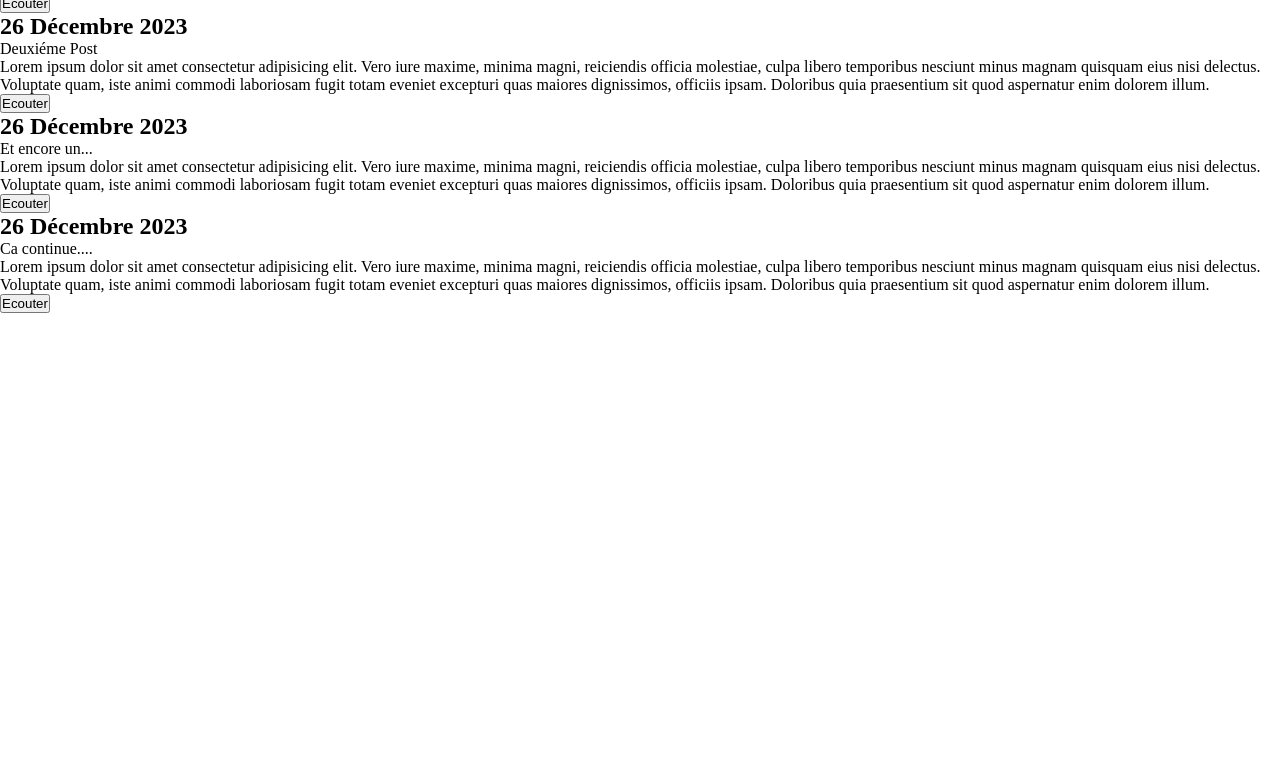
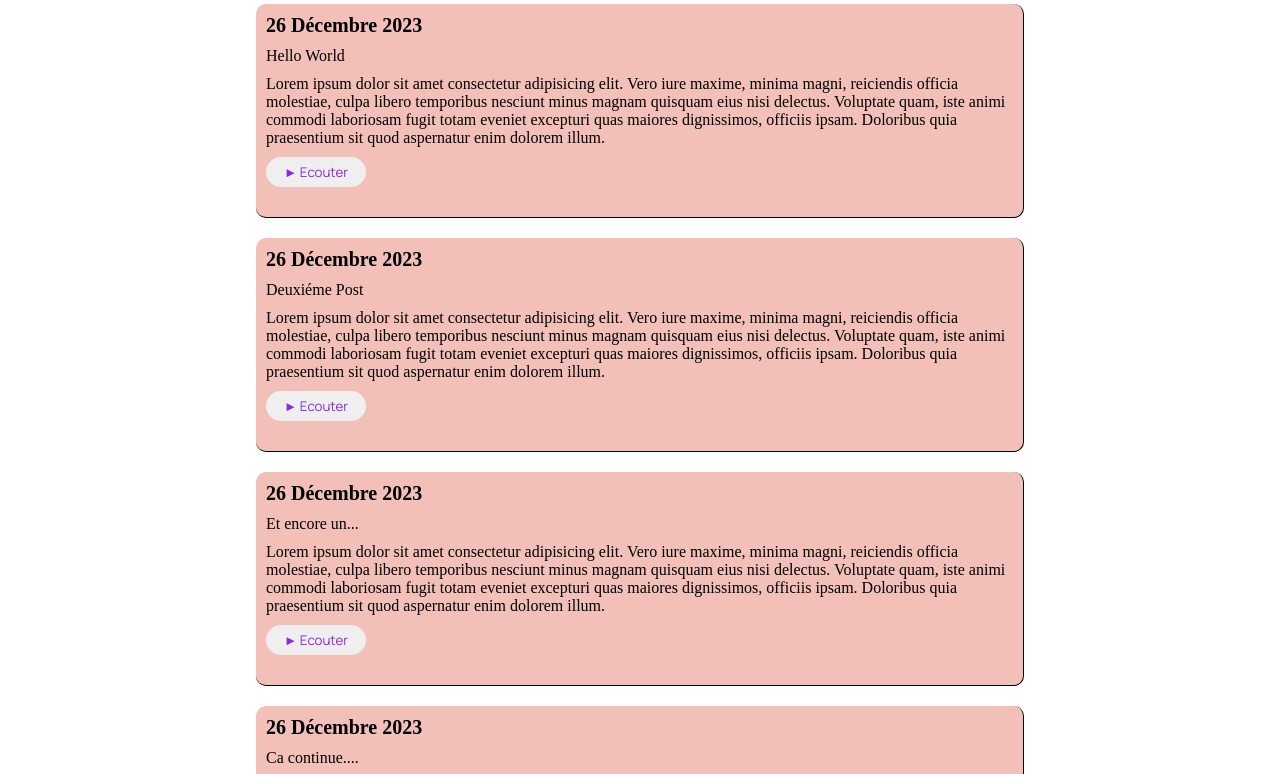
Before and after one commit to Anowond/Projet-Podcast-JS, a plain HTML site: page index.html in a window 1280 px wide. Shown: the part 124-898 px from the top of the page. Before the commit the page ends 800 px from the top, so only its background shows below. Drawn offline with Linux system fonts and the light colour scheme; a web font is replaced by a local one.

Commit message:
TP fait en front pour le fun

```diff
--- a/index.html
+++ b/index.html
@@ -1,14 +1,18 @@
 <!DOCTYPE html>
 <html lang="en">
+
 <head>
     <meta charset="UTF-8">
     <meta name="viewport" content="width=device-width, initial-scale=1.0">
     <link rel="stylesheet" href="./style/index.css">
     <script type="module" src="./scripts/podcasts.js" defer></script>
     <script type="module" src="./scripts/index.js" defer></script>
+    <script type="module" src="./scripts/localstorage.js"></script>
     <title>Podcast</title>
 </head>
+
 <body>
     <h1>Podcast</h1>
 </body>
+
 </html>
--- a/scripts/index.js
+++ b/scripts/index.js
@@ -1,37 +1,51 @@
 import podcasts from "./podcasts.js";
+import { setStorage } from "./localstorage.js";
 
 // Décomposition de l'objbet podcast
-podcasts.map(podcast => {
-    console.log(podcast)
+podcasts.map((podcast, index) => {
 
     // Pour chaque élément, créer une balise dans le fichier HTML
+    let podcastDiv = document.createElement("div")
+    podcastDiv.id = "podcastDiv" + index
+    podcastDiv.classList.add("podcastDiv")
+    document.body.appendChild(podcastDiv)
 
     // Pour la date
     let date = document.createElement("h2")
     date.classList.add("date")
     date.textContent = podcast.date
-    document.body.appendChild(date)
+    podcastDiv.appendChild(date)
 
     // Pour le nom
     let name = document.createElement("p")
     name.classList.add("name")
     name.textContent = podcast.name
-    document.body.appendChild(name)
+    podcastDiv.appendChild(name)
 
     // Pour le contenu
     let content = document.createElement("p")
     content.classList.add("content")
     content.textContent = podcast.content
-    document.body.appendChild(content)
+    podcastDiv.appendChild(content)
 
     // On ajoute également un bouton
     let button = document.createElement("button")
     button.classList.add("button")
+    button.id = "button" + index
     button.textContent = "Ecouter"
-    document.body.appendChild(button)
+    podcastDiv.appendChild(button)
 
     // Ajout de l'écouteur d'événement sur les boutons
-    button.addEventListener("click", () => {
+    button.addEventListener("click", (e) => {
+
+        let podcastItem = {
+            date: podcast.date,
+            name: podcast.name,
+            content: podcast.content,
+            url: podcast.url
+        }
+
+        setStorage(podcastItem)
 
         location.href = "./podcast.html"
 
--- /dev/null
+++ b/scripts/localstorage.js
@@ -0,0 +1,10 @@
+function setStorage(storage) {
+    localStorage.setItem("storage", JSON.stringify(storage))
+}
+
+function getStorage() {
+    let storage = JSON.parse(localStorage.getItem("storage"))
+    return storage
+}
+
+export { setStorage, getStorage }
--- a/style/index.css
+++ b/style/index.css
@@ -20,7 +20,64 @@
     src: url(../fonts/Manrope/Manrope-VariableFont_wght.ttf);
 }
 
-@media  (max-width: 360px) {
+body {
+    display: flex;
+    flex-direction: column;
+    margin-left: 20%;
+    margin-right: 20%;
+    margin-top: 5%;
+    gap: 20px;
+}
+
+h1 {
+    text-align: center;
+    font-family: Manrope;
+}
+
+h2 {
+    font-family: Montserrat;
+    font-size: 20px;
+}
+
+p {
+    font-family: Montsserat2;
+    font-style: 16px;
+}
+
+.podcastDiv {
+    display: flex;
+    flex-direction: column;
+    gap: 10px;
+    border-right: 1px solid #000;
+    border-bottom: 1px solid #000;
+    padding: 10px;
+    background-color: #f2c0b8;
+    border-radius: 10px;
+}
+
+audio {
+    width: 300px;
+    border-radius: 50px;
+    background-color: rgb(3, 238, 120)
+}
+
+.button {
+    width: 100px;
+    height: 30px;
+    border-radius: 50px;
+    border: none;
+    margin-bottom: 20px;
+    color: blueviolet;
+    font-family: Manrope;
+}
+
+.button::before {
+    content: "► ";
+    color: blueviolet;
+    font-family: Manrope;
+}
+
+@media (max-width: 360px) {
 
     body {
         display: flex;
@@ -52,13 +109,13 @@
         border-radius: 50px;
         border: none;
         margin-bottom: 20px;
-        color:blueviolet;
+        color: blueviolet;
         font-family: Manrope;
     }
 
     .button::before {
         content: "► ";
-        color:blueviolet;
+        color: blueviolet;
         font-family: Manrope;
     }
 
--- a/style/podcast.css
+++ b/style/podcast.css
@@ -19,7 +19,71 @@
     src: url(../fonts/Manrope/Manrope-VariableFont_wght.ttf);
 }
 
-@media  (max-width: 360px) {
+body {
+    display: flex;
+    flex-direction: column;
+    margin-left: 20%;
+    margin-right: 20%;
+    margin-top: 5%;
+    gap: 20px;
+}
+
+.header {
+    display: flex;
+    flex-direction: column;
+    align-items: center;
+    gap: 10px;
+}
+
+h1 {
+    text-align: center;
+    font-family: Manrope;
+}
+
+h2 {
+    font-family: Montserrat;
+    font-size: 20px;
+}
+
+p {
+    font-family: Montsserat2;
+    font-style: 16px;
+}
+
+.divPodcast {
+    display: flex;
+    flex-direction: column;
+    gap: 10px;
+    border-right: 1px solid #000;
+    border-bottom: 1px solid #000;
+    padding: 10px;
+    background-color: #f2c0b8;
+    border-radius: 10px;
+}
+
+audio {
+    width: 300px;
+    border-radius: 50px;
+    background-color: rgb(3, 238, 120)
+}
+
+.divAudio {
+    display: flex;
+    justify-content: center;
+    margin-bottom: 20px;
+}
+
+#return {
+    width: 120px;
+    height: 30px;
+    border-radius: 10px;
+    padding: 5px;
+    border: 1px solid black;
+    color: blueviolet;
+    font-family: Manrope;
+}
+
+@media (max-width: 360px) {
 
     body {
         display: flex;
@@ -51,13 +115,13 @@
         border-radius: 50px;
         border: none;
         margin-bottom: 20px;
-        color:blueviolet;
+        color: blueviolet;
         font-family: Manrope;
     }
 
     .button::before {
         content: "► ";
-        color:blueviolet;
+        color: blueviolet;
         font-family: Manrope;
     }
 
```
Also changed, not shown: podcast.html (+5 -2 lines), scripts/podcast.js (+29 -17 lines).
